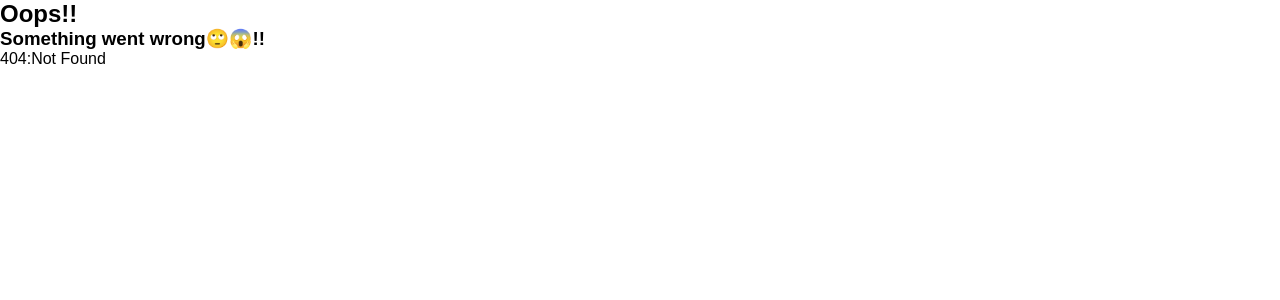
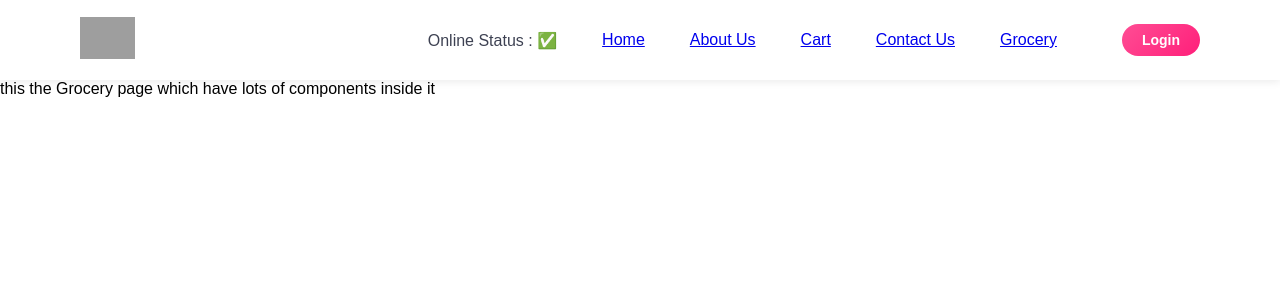
Before and after one commit to Peehal/Namaste_React, a React (Vite) app: page /grocery in a window 1280 px wide. Before the commit this address had no page. Shown: the top 300 px of the page. Built offline with nearby package versions, Linux system fonts and the light colour scheme; grey boxes are pictures that could not be loaded.

Commit message:
Lazy Loading

```diff
--- a/src/App.js
+++ b/src/App.js
@@ -1,13 +1,16 @@
-import React from "react";
+import {lazy, Suspense} from "react";
 import ReactDOM from "react-dom/client";
 import Header from "./components/Header";
 import Body from "./components/Body";
 import About from "./components/About";
 import Contact from "./components/Contact";
+// import Grocery from "./components/Grocery"
 import Error from "./components/Error";
 import RestaurantMenu from "./components/RestaurantMenu";
 import { createBrowserRouter, RouterProvider, Outlet} from "react-router-dom";
 
+
+const Grocery = lazy(() => import("./components/Grocery"));
 
 const AppLayout = () => {
   return (
@@ -32,8 +35,10 @@ const appRouter = createBrowserRouter(
         element: <About />
       },
       {
-        path: "/contact",
-        element: <Contact />
+        path: "/grocery",
+        element: <Suspense fallback={<p>Loading...</p>} >
+          <Grocery />
+        </Suspense>
       },{
         path:"/city/jamshedpur/:resId",
         element:<RestaurantMenu />
--- /dev/null
+++ b/src/components/Grocery.js
@@ -0,0 +1,7 @@
+const Grocery = () => {
+    return(
+        <p>this the Grocery page which have lots of components inside it </p>
+    )
+}
+
+export default Grocery
--- a/src/components/Header.js
+++ b/src/components/Header.js
@@ -1,12 +1,12 @@
 import { LOGO_URL } from "../utils/constant";
 import { useState } from "react";
 import { Link } from "react-router-dom";
-import useOnlinestatus from "../utils/useOnlineStatus"
+import useOnlineStatus from "../utils/useOnlineStatus"
 
 const Header = () => {
 
   const [btnName, setbtnName] = useState("Login")
-  const onlineStatus = useOnlinestatus();
+  const onlineStatus = useOnlineStatus();
 
   return (
     <div className="header">
@@ -31,6 +31,7 @@ const Header = () => {
           <li> <Link to="/about"> About Us </Link></li>
           <li> <Link to="/cart"> Cart </Link></li>
           <li> <Link to="/contact"> Contact Us </Link></li>
+          <li> <Link to="/grocery"> Grocery </Link></li>
           <button className="login"
           onClick={() => {
              btnName == "Login"?setbtnName("logout"):setbtnName("Login");
```
